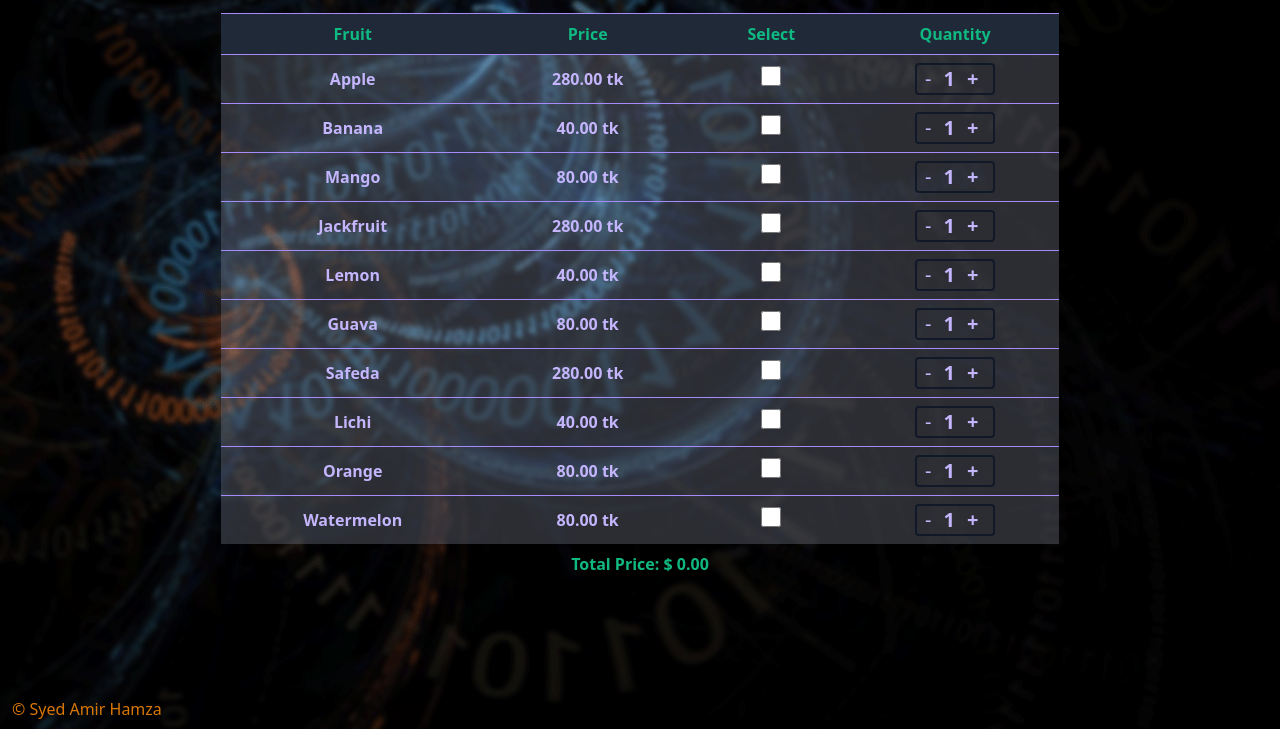
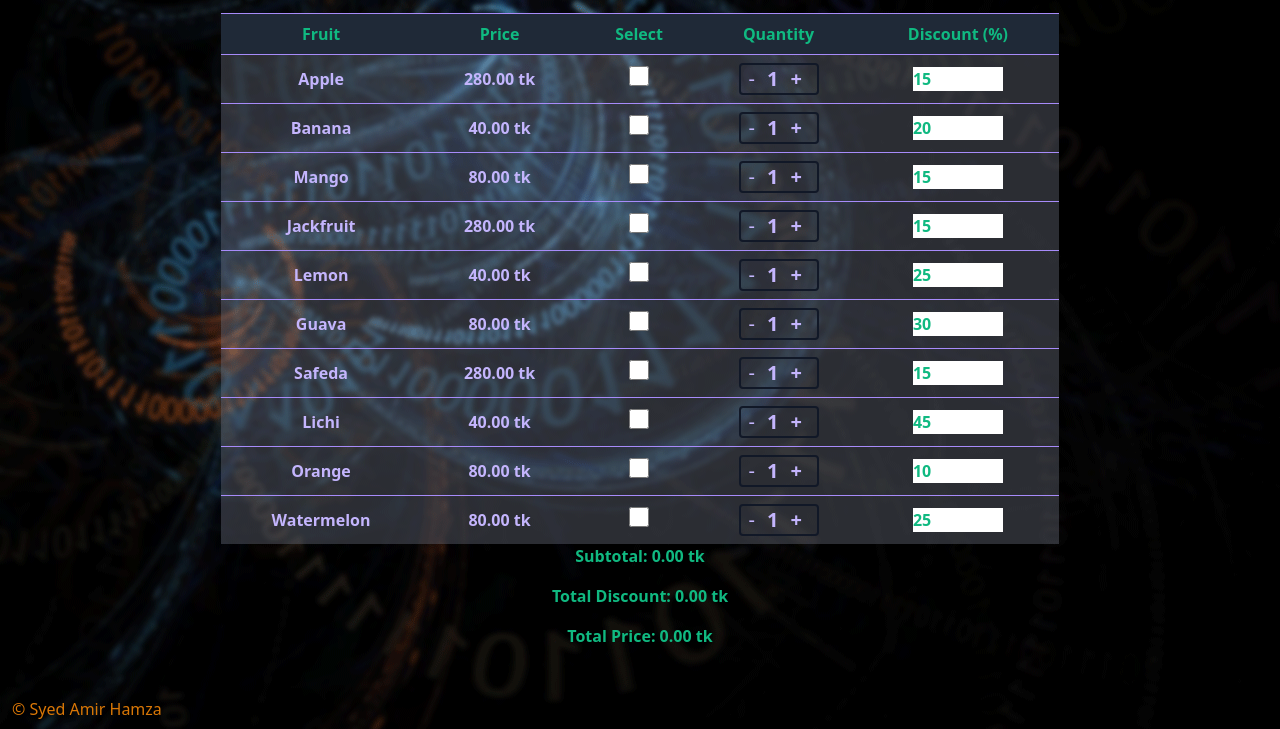
Before and after one commit to AmirHam-Za/fruit-price-calculator, a plain HTML site: page index.html in a window 1280 px wide. Shown: the part 71-800 px from the top of the page. Drawn offline with nearby package versions, Linux system fonts and the light colour scheme.

Commit message:
discount functionality added

```diff
--- a/index.html
+++ b/index.html
@@ -36,6 +36,7 @@
                         </th>
                         <th class="text-green-500 px-4 py-2 border-t border-purple-400 font-bold text-center">Quantity
                         </th>
+                        <th class="text-green-500 px-4 py-2 border-t border-purple-400 font-bold text-center">Discount (%)</th>
                     </tr>
                 </thead>
                 <tbody id="fruitTableBody">
@@ -43,38 +44,56 @@
             </table>
         </div>
 
+        <div class="flex justify-center" style="" id="subtotalContainer">
+            <p class="text-green-500   font-semibold mb-4">Subtotal:
+                <span id="subtotal" class="text-green-500 font-bold ">00.00</span>&nbsp;tk
+            </p>
+        </div>
+
+        <div class="flex justify-center" id="totalDiscountContainer">
+            <p class="text-green-500 font-semibold mb-4">Total Discount:
+                <span id="totalDiscount" class="text-green-500 font-bold ">00.00</span>&nbsp;tk
+            </p>
+        </div>
+
         <div class="flex justify-center">
-            <p class="text-green-500 p-2 font-semibold mb-4">Total Price: $
-                <span id="totalPrice" class="text-green-500 font-bold ">00.00</span>
+            <p class="text-green-500  font-semibold mb-4" id="totalPriceContainer">Total Price:
+                <span id="totalPrice" class="text-green-500 font-bold ">00.00</span>&nbsp;tk
             </p>
         </div>
 
         <script>
             const fruits = [
-                { name: 'Apple', price: 280.00 },
-                { name: 'Banana', price: 40.00 },
-                { name: 'Mango', price: 80.00 },
-                { name: 'Jackfruit', price: 280.00 },
-                { name: 'Lemon', price: 40.00 },
-                { name: 'Guava', price: 80.00 },
-                { name: 'Safeda', price: 280.00 },
-                { name: 'Lichi', price: 40.00 },
-                { name: 'Orange', price: 80.00 },
-                { name: 'Watermelon', price: 80.00 },
+                { name: 'Apple', price: 280.00, discountPercent: 15 },
+                { name: 'Banana', price: 40.00, discountPercent: 20 },
+                { name: 'Mango', price: 80.00, discountPercent: 15 },
+                { name: 'Jackfruit', price: 280.00, discountPercent: 15 },
+                { name: 'Lemon', price: 40.00, discountPercent: 25 },
+                { name: 'Guava', price: 80.00, discountPercent: 30 },
+                { name: 'Safeda', price: 280.00, discountPercent: 15 },
+                { name: 'Lichi', price: 40.00, discountPercent: 45 },
+                { name: 'Orange', price: 80.00, discountPercent: 10 },
+                { name: 'Watermelon', price: 80.00, discountPercent: 25 },
             ];
 
             function generateTableRows() {
                 const fruitTableBody = document.getElementById('fruitTableBody');
                 let tableHTML = '';
+                let subtotal = 0.00;
+                let totalDiscount = 0.00;
 
                 fruits.forEach((fruit, index) => {
+                    const discountedPrice = (fruit.price * (100 - fruit.discountPercent)) / 100;
+                    subtotal += discountedPrice;
+                    totalDiscount += fruit.price - discountedPrice;
+
                     tableHTML += `
                         <tr>
                             <td class="text-purple-300 px-4 py-2 border-t border-purple-400 font-bold text-center">${fruit.name}</td>
                             <td class="text-purple-300 px-4 py-2 border-t border-purple-400 font-bold text-center">${fruit.price.toFixed(2)} tk</td>
 
                             <td class="px-4 py-2 border-t border-purple-400 font-bold text-center">
-                                <input type="checkbox" id="${fruit.name.toLowerCase()}" name="fruit" value="${fruit.price}" class="form-checkbox text-blue-500 h-5 w-5" onchange="updateTotalPrice()">
+                                <input type="checkbox" id="${fruit.name.toLowerCase()}" name="fruit" value="${discountedPrice}" class="form-checkbox text-blue-500 h-5 w-5" onchange="updateTotalPrice()">
                             </td>
 
                             <td class="py-2 border-t border-purple-400">
@@ -86,11 +105,20 @@
                                     </div>
                                 </div>
                             </td>
+
+                            <td class="py-2 border-t border-purple-400">
+                                <div class="flex justify-center">
+                                    <input type="number" id="${fruit.name.toLowerCase()}_discount" class="text-green-500 font-bold" value="${fruit.discountPercent}" min="0" max="100" onchange="updateTotalPrice()">
+                                </div>
+                            </td>
                         </tr>
                     `;
                 });
 
                 fruitTableBody.innerHTML = tableHTML;
+                document.getElementById('subtotal').textContent = subtotal.toFixed(2);
+                document.getElementById('totalDiscount').textContent = totalDiscount.toFixed(2);
+                document.getElementById('totalPrice').textContent = subtotal.toFixed(2);
             }
 
             function incrementQuantity(fruitName) {
@@ -113,20 +141,30 @@
 
             function updateTotalPrice() {
                 const checkboxes = document.querySelectorAll('input[name="fruit"]');
+                const totalPriceContainer = document.getElementById("totalPriceContainer");
                 const totalPrice = document.getElementById("totalPrice");
                 let total = 0.00;
+                let subtotal = 0.00;
+                let totalDiscount = 0.00;
 
                 checkboxes.forEach((checkbox) => {
                     const fruitName = checkbox.id;
                     const quantitySpan = document.getElementById(`${fruitName.toLowerCase()}_quantity`);
                     const quantity = parseInt(quantitySpan.textContent) || 0;
+                    const discountInput = document.getElementById(`${fruitName.toLowerCase()}_discount`);
+                    const discountPercent = parseFloat(discountInput.value) || 0;
 
                     if (checkbox.checked) {
-                        total += parseFloat(checkbox.value) * quantity;
+                        const discountedPrice = (parseFloat(checkbox.value) * (100 - discountPercent)) / 100;
+                        total += discountedPrice * quantity;
+                        subtotal += parseFloat(checkbox.value) * quantity;
+                        totalDiscount += parseFloat(checkbox.value) * quantity - discountedPrice * quantity;
                     }
                 });
 
                 totalPrice.textContent = total.toFixed(2);
+                document.getElementById('subtotal').textContent = subtotal.toFixed(2);
+                document.getElementById('totalDiscount').textContent = totalDiscount.toFixed(2);
             }
 
             generateTableRows();
```
